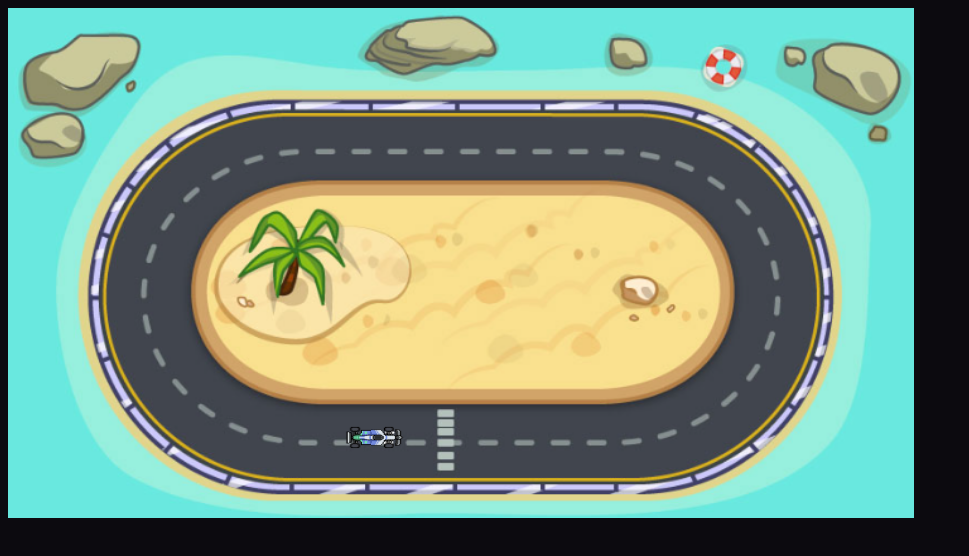
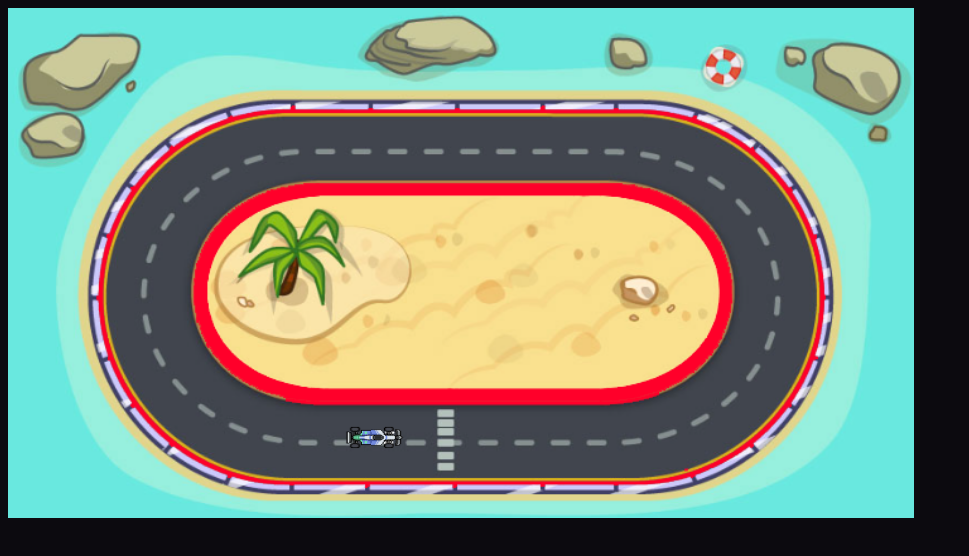
Before and after one commit to BrandonT310442/F1-Car-Simulation, a plain HTML site: page index.html in a window 1280 px wide. Shown: the whole page, without its empty margins (0-969 px from the left). Drawn offline with Linux system fonts and the light colour scheme.

Commit message:
Boundaries half way done

```diff
--- a/index.js
+++ b/index.js
@@ -7,9 +7,10 @@ var arrowRight = false;
 var arrowDown = false;
 var spacebarPressed = false;
 var carspeed = 1.0;
-
+let carLength = 59.165;
+let carHeight = 25.165;
 var backgroundImage = new Image();
-backgroundImage.src = "/images/racingtrack.png";
+backgroundImage.src = "/images/racingtrackred.png";
 backgroundImage.onload = function() {
   // Draw the image on the canvas
   ctx.drawImage(backgroundImage, 0, 0, canvas.width, canvas.height);
@@ -34,16 +35,40 @@ function gameover() {
   window.location.href = "gameoverdefaultgame.html";
 }
 
+function getDistance(x1, y1, x2, y2){
+
+var xDistance = x2 - x1;
+var yDistance = y2 - y1;
+
+return Math.sqrt(Math.pow(xDistance, 2) + Math.pow(yDistance, 2));
+
+}
+
 function Boundaries() {
-  var pixelData = ctx.getImageData(car.x, car.y, 1, 1).data;
-  var pixelColor = `rgb(${pixelData[0]}, ${pixelData[1]}, ${pixelData[2]})`;
-  var tolerance = 50;
-  var isSimilar = isColorSimilar(pixelColor, "rgb(209, 164, 103)", tolerance);
-  if (isSimilar){
-    console.log("COLLISION DETECTED")
-    car.x-=carspeed;
-    car.y-=carspeed;
+  // var pixelDataHigh = ctx.getImageData(car.x+carLength, car.y+carHeight, 1, 1).data;
+  // var pixelColorHigh = `rgb(${pixelDataHigh[0]}, ${pixelDataHigh[1]}, ${pixelDataHigh[2]})`;
+  // var pixelDataMid = ctx.getImageData(car.x+(carLength/2), car.y+(carHeight/2), 1, 1).data;
+  // var pixelColorMid = `rgb(${pixelDataMid[0]}, ${pixelDataMid[1]}, ${pixelDataMid[2]})`;
+  // var pixelDataLow = ctx.getImageData(car.x, car.y, 1, 1).data;
+  // var pixelColorLow = `rgb(${pixelDataLow[0]}, ${pixelDataLow[1]}, ${pixelDataLow[2]})`;
+  // console.log(pixelColorHigh)
+  // var tolerance = 50;
+  // var isSimilar = isColorSimilar(pixelColorHigh, "rgb(255, 0, 0)", tolerance);
+  // var isSimilar2 = isColorSimilar(pixelColorMid, "rgb(255, 0, 0)", tolerance);
+  // var isSimilar3 = isColorSimilar(pixelColorLow, "rgb(255, 0, 0)", tolerance);
+  // if (isSimilar || isSimilar2 || isSimilar3) {
+  //   console.log("COLLISION DETECTED")
+  //   car.x-=carspeed;
+  //   car.y-=carspeed;
+  // }
+  let centerOvalX = 458
+  let centerOvalY = 309
+  if (getDistance(car.x, car.y,centerOvalX,centerOvalY) < 107){
+    console.log("COLLISION DETECTED");
+    car.x-=getDx();
+    car.y-=getDy();
   }
+  console.log(getDistance(car.x, car.y,centerOvalX,centerOvalY))
 }
 
 function isColorSimilar(color1, color2, tolerance) {
@@ -102,12 +127,23 @@ function keyUpHandler(e) {
 }
 let rotationincrementleft = 0;
 let rotationincrementright = 0;
+function getDx() {
+  var angle =   getRotation() * Math.PI / 180;
+  var dx = Math.cos(angle) * carspeed;
+  return dx;
+}
+function getDy(){
+  var angle =   getRotation() * Math.PI / 180;
+  var dy = Math.sin(angle) * carspeed;
+return dy;
+}
 function controls() {
+  Boundaries();
+
   let carele = document.getElementById("car");
 
-  var angle =   getRotation() * Math.PI / 180;
-  var dx = Math.cos(angle) * carspeed;
-  var dy = Math.sin(angle) * carspeed;
+  var dx = getDx();
+  var dy = getDy();
  if (isNaN(dx)) {
     dx = carspeed;
   }
@@ -135,7 +171,6 @@ function controls() {
     carele.style.transform = `rotate(${rotationincrementleft}deg)`;
     rotationincrementleft++;
   }
-  Boundaries();
 }
 
 function getRotation(){
```
Also changed, not shown: index.html (+0 -2 lines), images/racingtrackred.png (added).
